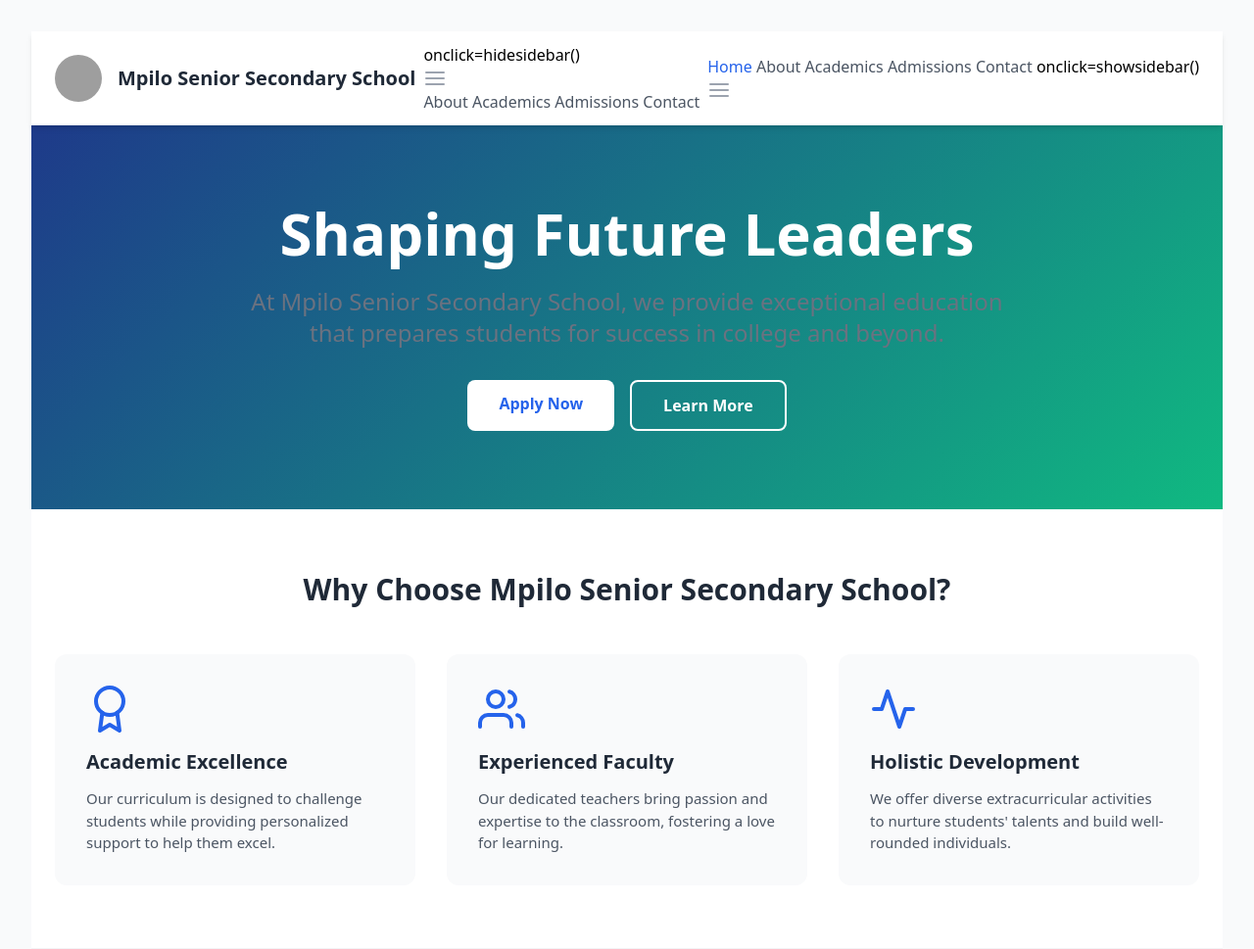
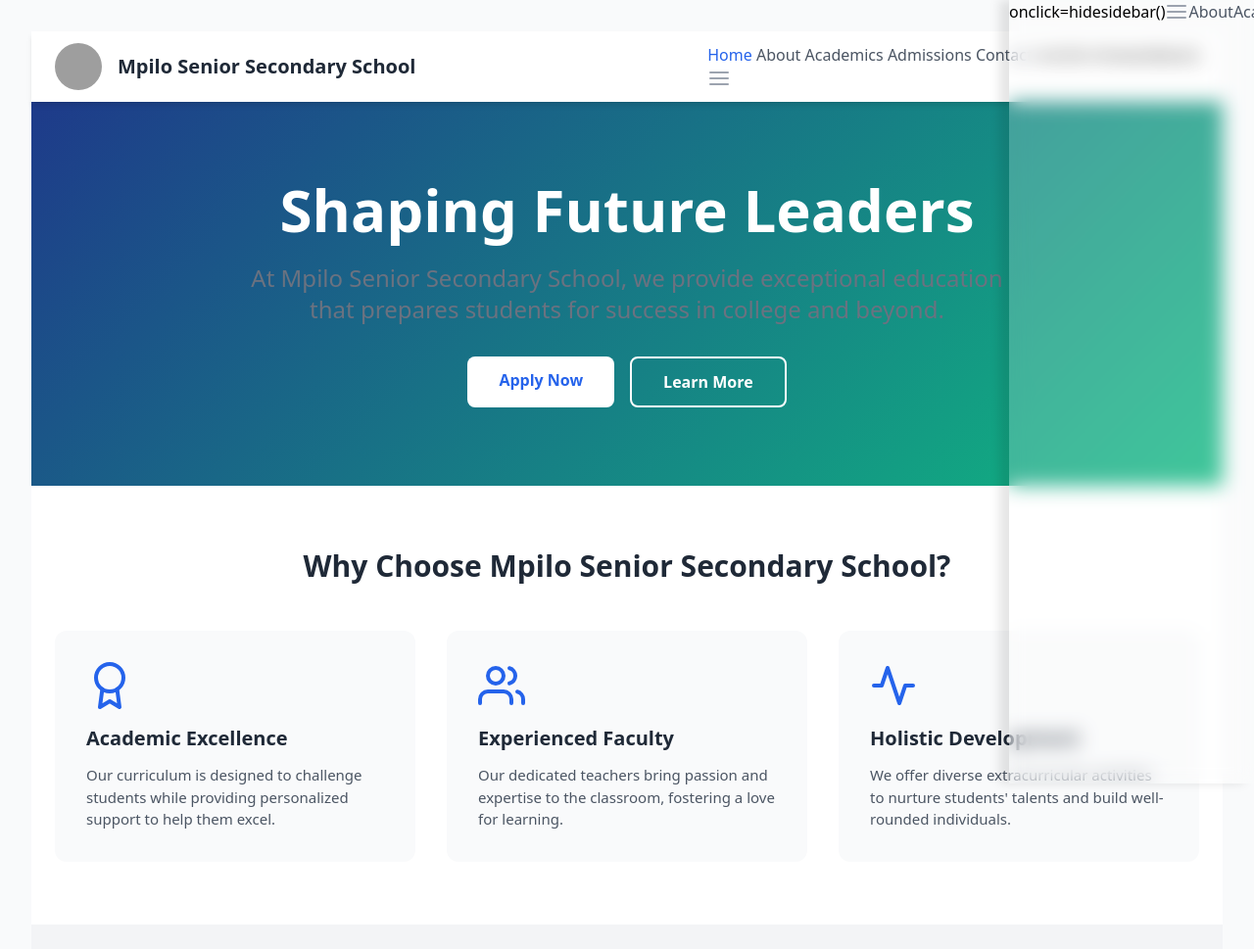
Before and after one commit to sephirimankge-lgtm/Mpilo, a PHP site: page / in a window 1280 px wide. Shown: the top 969 px of the page at 98% size. Run offline with PHP 8.4, Linux system fonts and the light colour scheme; some libraries are stand-ins or nearby versions; grey boxes are pictures that could not be loaded.

Commit message:
Update style.css

```diff
--- a/style.css
+++ b/style.css
@@ -27,7 +27,7 @@ p {
 	margin-bottom: 0;
 }
 
-.dropdown{
+.sidebar{
 	position: fixed;
 	top: 0;
 	right: 0;
@@ -40,3 +40,8 @@ p {
 	display: flex;
 	flex-direction: colummn;
 	justify-content: flex-start;
+}
+
+.sidebar a{
+	width: 100%
+}
```
